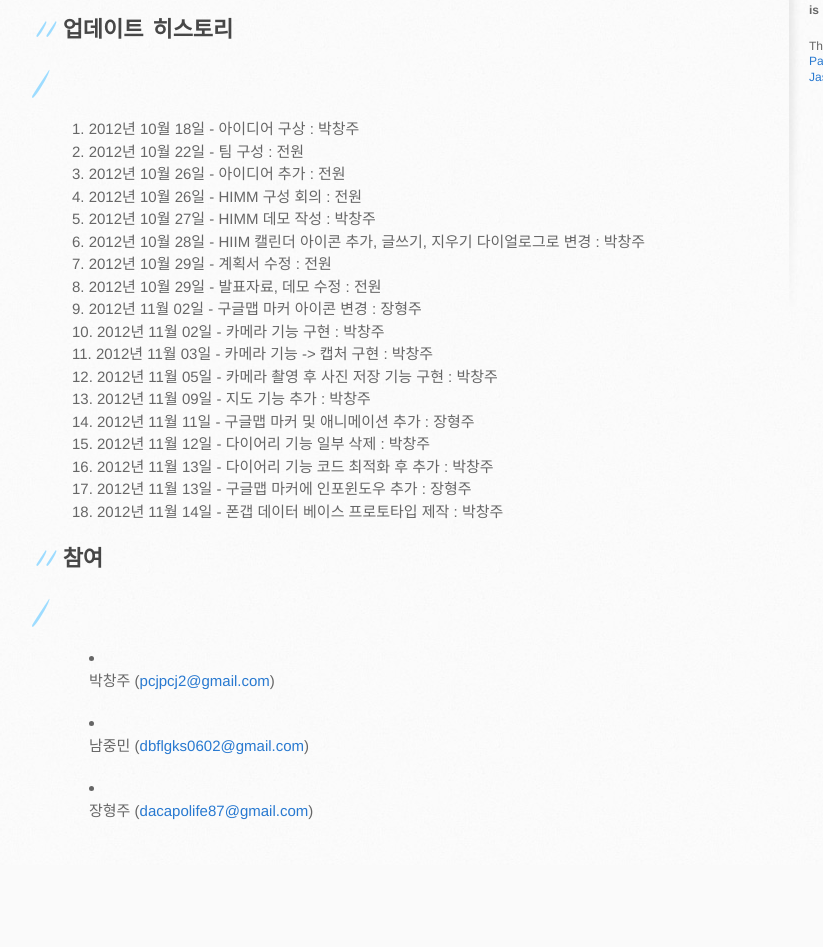
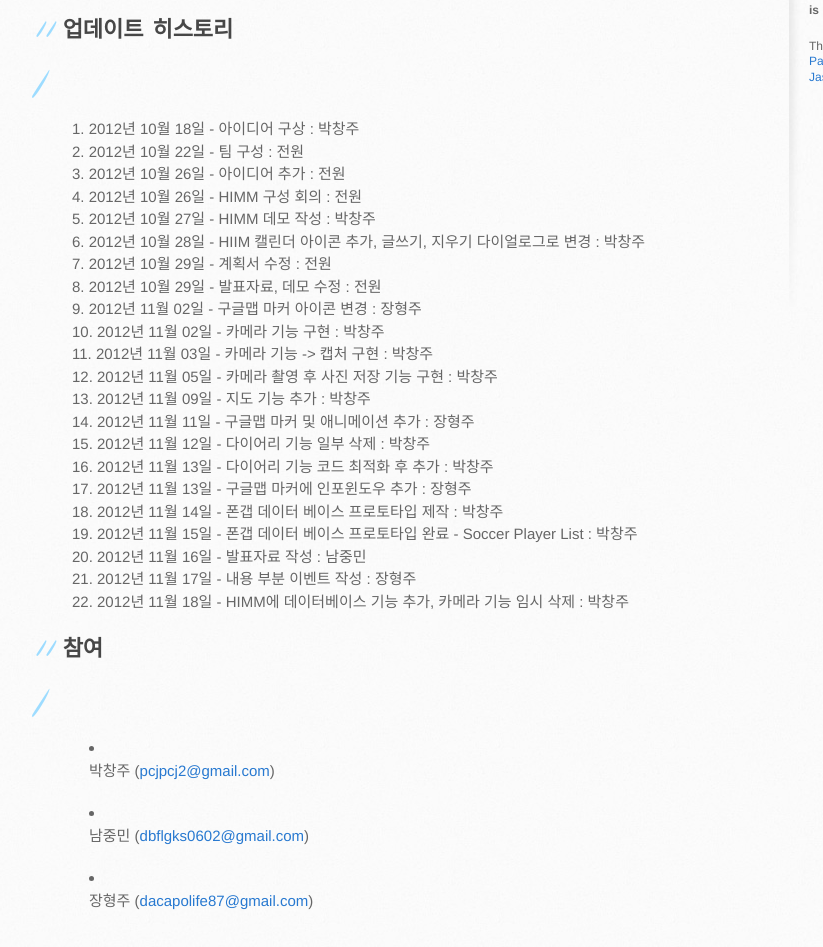
Before and after one commit to ChangJoo-Park/HIMM, a plain HTML site: page index.html in a window 1280 px wide. Shown: the part 429-1376 px from the top of the page, without its empty margins (101-924 px from the left). Before the commit the page ends 1294 px from the top, so only its background shows below. Drawn offline with Linux system fonts and the light colour scheme.

```diff
--- a/index.html
+++ b/index.html
@@ -59,6 +59,10 @@
 <li>2012년 11월 13일 - 다이어리 기능 코드 최적화 후 추가 : 박창주</li>
 <li>2012년 11월 13일 - 구글맵 마커에 인포윈도우 추가 : 장형주</li>
 <li>2012년 11월 14일 - 폰갭 데이터 베이스 프로토타입 제작 : 박창주</li>
+<li>2012년 11월 15일 - 폰갭 데이터 베이스 프로토타입 완료 - Soccer Player List : 박창주</li>
+<li>2012년 11월 16일 - 발표자료 작성 : 남중민</li>
+<li>2012년 11월 17일 - 내용 부분 이벤트 작성 : 장형주</li>
+<li>2012년 11월 18일 - HIMM에 데이터베이스 기능 추가, 카메라 기능 임시 삭제 : 박창주</li>
 </ol><h2><em>참여</em></h2>
 
 <h1></h1>
--- a/params.json
+++ b/params.json
@@ -1 +1 @@
-{"note":"Don't delete this file! It's used internally to help with page regeneration.","tagline":"Here Is My Memory","google":"","name":"HIMM","body":"#**Here Is My Memory(H.I.M.M.)**\r\n======================\r\nHere Is My Memory(이하 HIMM)은 하이브리드 앱입니다.\r\n\r\n사진에 기록을 남기고 위치를 파악할 수 있습니다.\r\n\r\n##*업데이트 히스토리*\r\n======================\r\n1. 2012년 10월 18일 - 아이디어 구상 : 박창주\r\n2. 2012년 10월 22일 - 팀 구성 : 전원\r\n3. 2012년 10월 26일 - 아이디어 추가 : 전원\r\n4. 2012년 10월 26일 - HIMM 구성 회의 : 전원\r\n5. 2012년 10월 27일 - HIMM 데모 작성 : 박창주\r\n6. 2012년 10월 28일 - HIIM 캘린더 아이콘 추가, 글쓰기, 지우기 다이얼로그로 변경 : 박창주\r\n7. 2012년 10월 29일 - 계획서 수정 : 전원\r\n8. 2012년 10월 29일 - 발표자료, 데모 수정 : 전원\r\n9. 2012년 11월 02일 - 구글맵 마커 아이콘 변경 : 장형주\r\n10. 2012년 11월 02일 - 카메라 기능 구현 : 박창주\r\n11. 2012년 11월 03일 - 카메라 기능 -> 캡처 구현 : 박창주\r\n12. 2012년 11월 05일 - 카메라 촬영 후 사진 저장 기능 구현 : 박창주\r\n13. 2012년 11월 09일 - 지도 기능 추가 : 박창주\r\n14. 2012년 11월 11일 - 구글맵 마커 및 애니메이션 추가 : 장형주\r\n15. 2012년 11월 12일 - 다이어리 기능 일부 삭제 : 박창주\r\n16. 2012년 11월 13일 - 다이어리 기능 코드 최적화 후 추가 : 박창주\r\n17. 2012년 11월 13일 - 구글맵 마커에 인포윈도우 추가 : 장형주\r\n18. 2012년 11월 14일 - 폰갭 데이터 베이스 프로토타입 제작 : 박창주\r\n\r\n##*참여*##\r\n======================\r\n- 박창주 (pcjpcj2@gmail.com)\r\n\r\n- 남중민 (dbflgks0602@gmail.com)\r\n\r\n- 장형주 (dacapolife87@gmail.com)\r\n"}
+{"body":"#**Here Is My Memory(H.I.M.M.)**\r\n======================\r\nHere Is My Memory(이하 HIMM)은 하이브리드 앱입니다.\r\n\r\n사진에 기록을 남기고 위치를 파악할 수 있습니다.\r\n\r\n##*업데이트 히스토리*\r\n======================\r\n1. 2012년 10월 18일 - 아이디어 구상 : 박창주\r\n2. 2012년 10월 22일 - 팀 구성 : 전원\r\n3. 2012년 10월 26일 - 아이디어 추가 : 전원\r\n4. 2012년 10월 26일 - HIMM 구성 회의 : 전원\r\n5. 2012년 10월 27일 - HIMM 데모 작성 : 박창주\r\n6. 2012년 10월 28일 - HIIM 캘린더 아이콘 추가, 글쓰기, 지우기 다이얼로그로 변경 : 박창주\r\n7. 2012년 10월 29일 - 계획서 수정 : 전원\r\n8. 2012년 10월 29일 - 발표자료, 데모 수정 : 전원\r\n9. 2012년 11월 02일 - 구글맵 마커 아이콘 변경 : 장형주\r\n10. 2012년 11월 02일 - 카메라 기능 구현 : 박창주\r\n11. 2012년 11월 03일 - 카메라 기능 -> 캡처 구현 : 박창주\r\n12. 2012년 11월 05일 - 카메라 촬영 후 사진 저장 기능 구현 : 박창주\r\n13. 2012년 11월 09일 - 지도 기능 추가 : 박창주\r\n14. 2012년 11월 11일 - 구글맵 마커 및 애니메이션 추가 : 장형주\r\n15. 2012년 11월 12일 - 다이어리 기능 일부 삭제 : 박창주\r\n16. 2012년 11월 13일 - 다이어리 기능 코드 최적화 후 추가 : 박창주\r\n17. 2012년 11월 13일 - 구글맵 마커에 인포윈도우 추가 : 장형주\r\n18. 2012년 11월 14일 - 폰갭 데이터 베이스 프로토타입 제작 : 박창주\r\n19. 2012년 11월 15일 - 폰갭 데이터 베이스 프로토타입 완료 - Soccer Player List : 박창주\r\n20. 2012년 11월 16일 - 발표자료 작성 : 남중민\r\n20. 2012년 11월 17일 - 내용 부분 이벤트 작성 : 장형주\r\n21. 2012년 11월 18일 - HIMM에 데이터베이스 기능 추가, 카메라 기능 임시 삭제 : 박창주\r\n\r\n\r\n##*참여*##\r\n======================\r\n- 박창주 (pcjpcj2@gmail.com)\r\n\r\n- 남중민 (dbflgks0602@gmail.com)\r\n\r\n- 장형주 (dacapolife87@gmail.com)\r\n","name":"HIMM","google":"","tagline":"Here Is My Memory","note":"Don't delete this file! It's used internally to help with page regeneration."}
```
